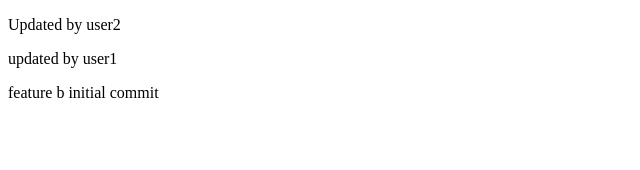
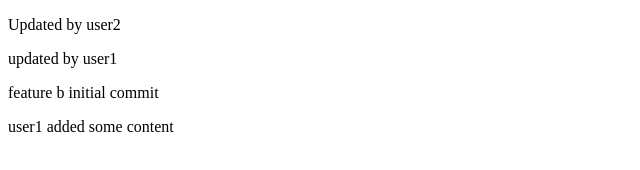
Before and after one commit to sittimani/rebase-test-2, a plain HTML site: page index.html in a window 1280 px wide. Shown: the whole page, without its empty margins (0-640 px from the left). Drawn offline with Linux system fonts and the light colour scheme.

Commit message:
user 1 make some changes

```diff
--- a/index.html
+++ b/index.html
@@ -14,6 +14,7 @@
 
     <div>
         <p>feature b initial commit</p>
+        <p>user1 added some content</p>
     </div>
 </body>
 
```
